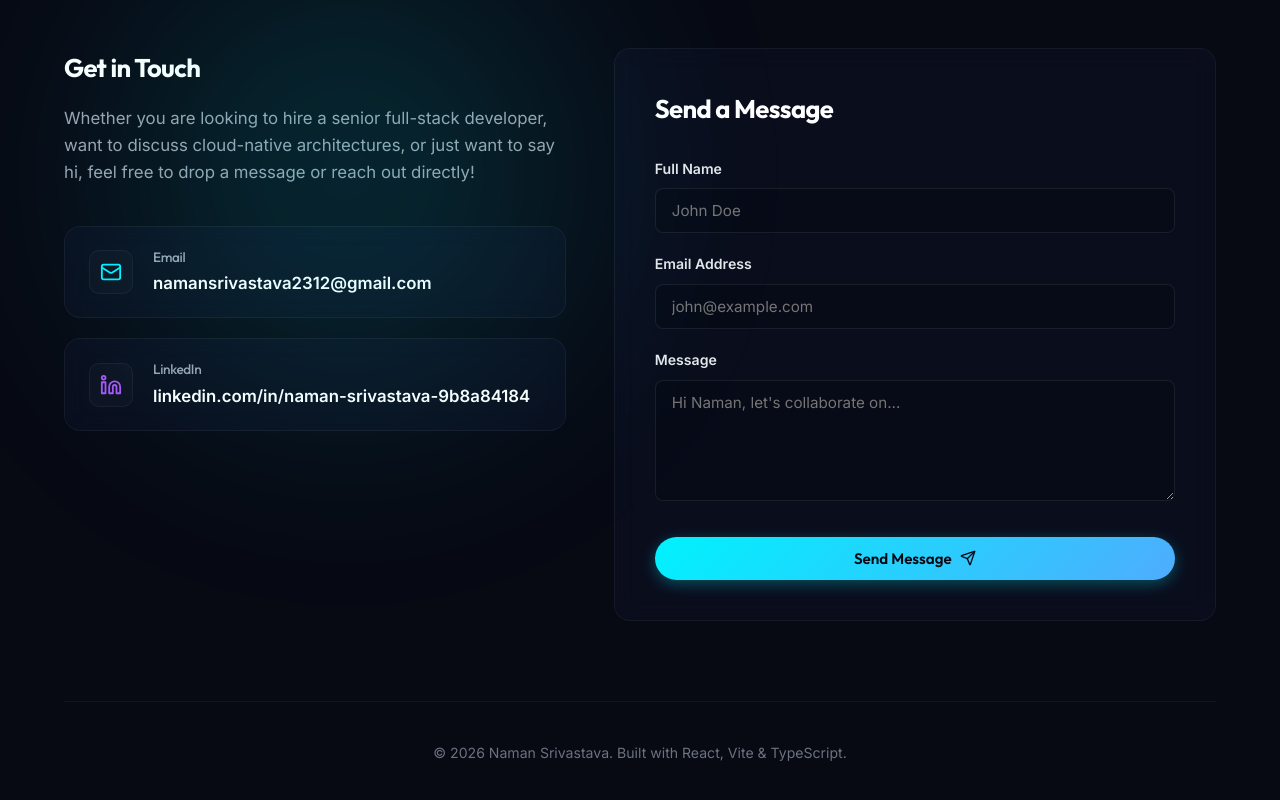
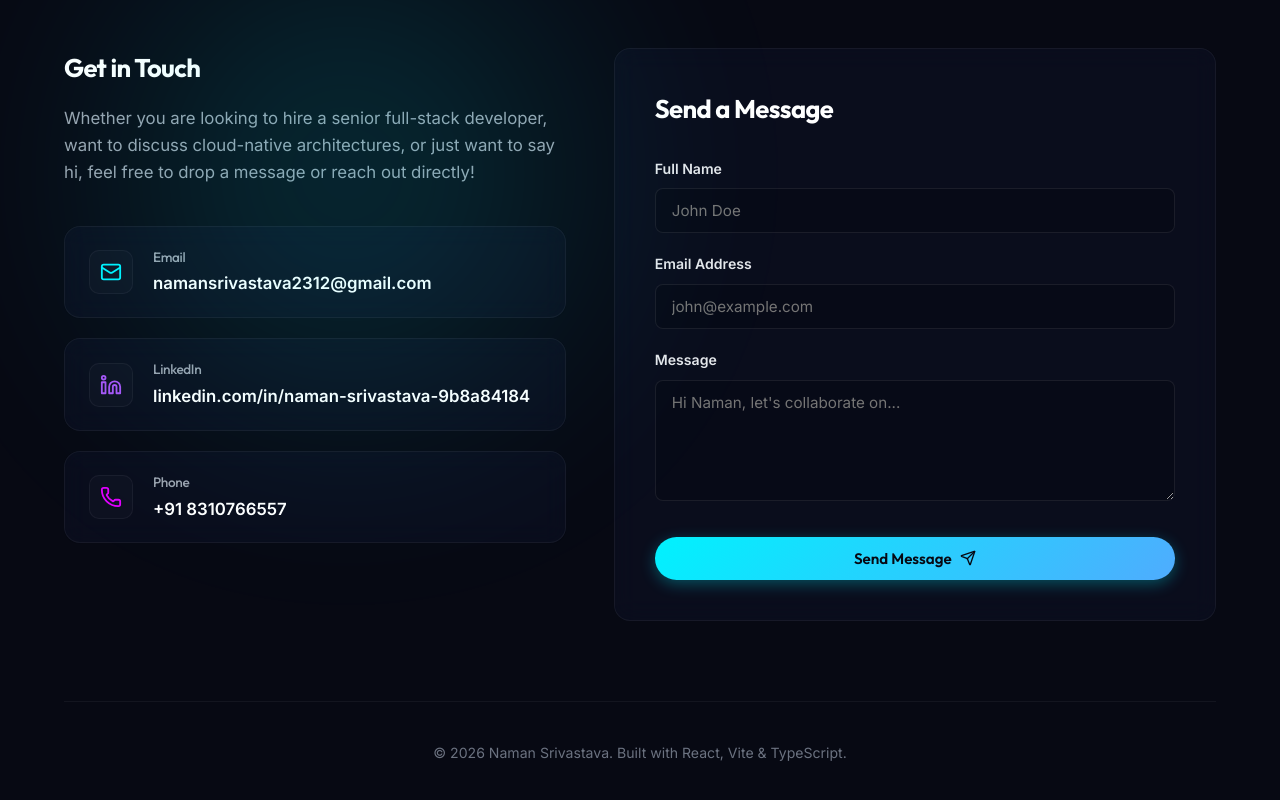
Before and after one commit to Naman557/Naman_Introduction_Website, a React (Vite) app: page / in a window 1280 px wide. Shown: the part 5942-6742 px from the top of the page. Built offline with nearby package versions, Linux system fonts and the light colour scheme.

Commit message:
feat: add Contact component with EmailJS integration and social links

```diff
--- a/src/components/Contact/Contact.tsx
+++ b/src/components/Contact/Contact.tsx
@@ -55,12 +55,12 @@ export const Contact: React.FC = () => {
       value: 'linkedin.com/in/naman-srivastava-9b8a84184',
       href: 'https://linkedin.com/in/naman-srivastava-9b8a84184',
     },
-    // {
-    //   icon: <Phone size={22} style={{ color: '#e100ff' }} />,
-    //   label: 'Phone',
-    //   value: '+91 8310766557',
-    //   href: 'tel:+918310766557',
-    // },
+    {
+      icon: <Phone size={22} style={{ color: '#e100ff' }} />,
+      label: 'Phone',
+      value: '+91 8310766557',
+      href: 'tel:+918310766557',
+    },
   ];
 
   return (
```
